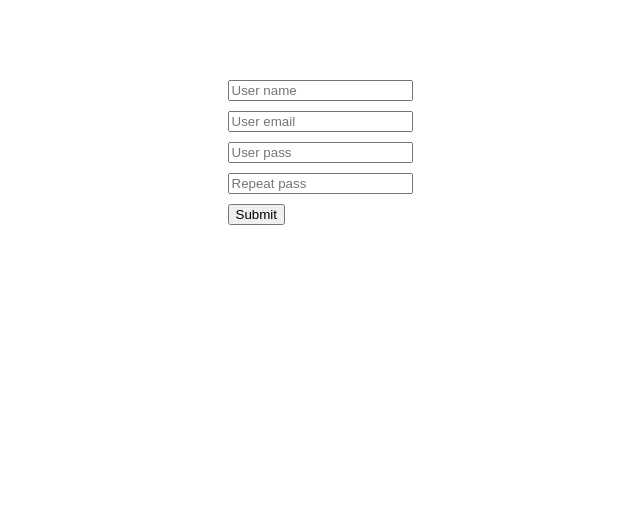
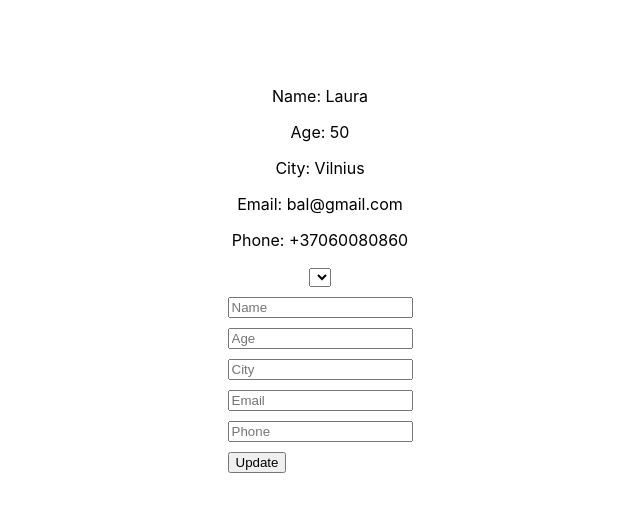
Before and after one commit to 1Laura/react-tasks, a React (Create React App) app: page / in a window 1280 px wide. Shown: the top 512 px of the page, without its empty margins (320-960 px from the left). Built offline with nearby package versions, Linux system fonts and the light colour scheme.

Commit message:
object update

```diff
--- a/src/App.css
+++ b/src/App.css
@@ -6,7 +6,7 @@
     padding: 20px;
     text-align: center;
     margin: 50px;
-    display: flex;
+    /*display: flex;*/
     justify-self: center;
 }
 
@@ -15,9 +15,6 @@
     background-color: #a2ff8d;
 }
 
-.card {
-
-}
 
 input {
     display: block;
--- a/src/App.js
+++ b/src/App.js
@@ -2,57 +2,56 @@
 import {useEffect, useRef, useState} from "react";
 
 function App() {
+
     const inputName = useRef();
+    const inputAge = useRef();
+    const inputCity = useRef();
     const inputEmail = useRef();
-    const inputPass = useRef();
-    const inputPassRepeat = useRef();
+    const inputPhone = useRef();
 
-    const [color, setColor] = useState("");
+    const [userData, setUserData] = useState({
+        userName: "Laura",
+        age: 50,
+        city: "Vilnius",
+        email: "bal@gmail.com",
+        phone: "+37060080860"
+    })
 
+    function updateUserData() {
+        let userDataCopy = {...userData};
 
-    function validateInputFields() {
-        if (inputName.current.value.length > 4 && inputName.current.value.length < 10) {
-            setColor("#A2FF8DFF");
-            console.log("Name is valid");
-        } else {
-            setColor("#ff5e5e");
-            console.log("Name is not valid");
-        }
+        userDataCopy.userName = inputName.current.value;
+        console.log(userDataCopy.userName)
+        userDataCopy.age = inputAge.current.value;
+        userDataCopy.city = inputCity.current.value;
+        userDataCopy.email = inputEmail.current.value;
+        userDataCopy.phone = inputPhone.current.value;
 
-        if (/\S+@\S+\.\S+/.test(inputEmail.current.value)) {
-            setColor("#A2FF8DFF");
-            console.log("Email is valid");
-        } else {
-            setColor("#ff5e5e");
-            console.log("Email is not valid");
-        }
+        setUserData(userDataCopy);
+    }
 
-
-        if (inputPass.current.value.length > 4 && inputName.current.value.length < 10) {
-            setColor("#A2FF8DFF");
-            console.log("pass is valid");
-        } else {
-            setColor("#ff5e5e");
-            console.log("pass is not valid");
-        }
-
-        if (inputPassRepeat.current.value === inputPass.current.value) {
-            setColor("#A2FF8DFF");
-            console.log("pass is matching");
-        } else {
-            setColor("#ff5e5e");
-            console.log("Pass is not matching");
-        }
-    }
 
     return (
         <div className="container">
             <div className="card">
-                <input type="text" id="username" placeholder="User name" ref={inputName} style={{backgroundColor: color}}/>
-                <input type="email" placeholder="User email" ref={inputEmail} style={{backgroundColor: color}}/>
-                <input type="password" placeholder="User pass" ref={inputPass} style={{backgroundColor: color}}/>
-                <input type="password" placeholder="Repeat pass" ref={inputPassRepeat} style={{backgroundColor: color}}/>
-                <button type="submit" value="Submit" onClick={validateInputFields}>Submit</button>
+                <p>Name: {userData.userName}</p>
+                <p>Age: {userData.age}</p>
+                <p>City: {userData.city}</p>
+                <p>Email: {userData.email}</p>
+                <p>Phone: {userData.phone}</p>
+            </div>
+
+            <div className="card-input">
+                <select name="" id="">
+                    <option value="username"></option>
+
+                </select>
+                <input type="text" placeholder="Name" ref={inputName}/>
+                <input type="text" placeholder="Age" ref={inputAge}/>
+                <input type="email" placeholder="City" ref={inputCity}/>
+                <input type="password" placeholder="Email" ref={inputEmail}/>
+                <input type="password" placeholder="Phone" ref={inputPhone}/>
+                <button type="submit" value="Submit" onClick={updateUserData}>Update</button>
             </div>
         </div>
     );
```
